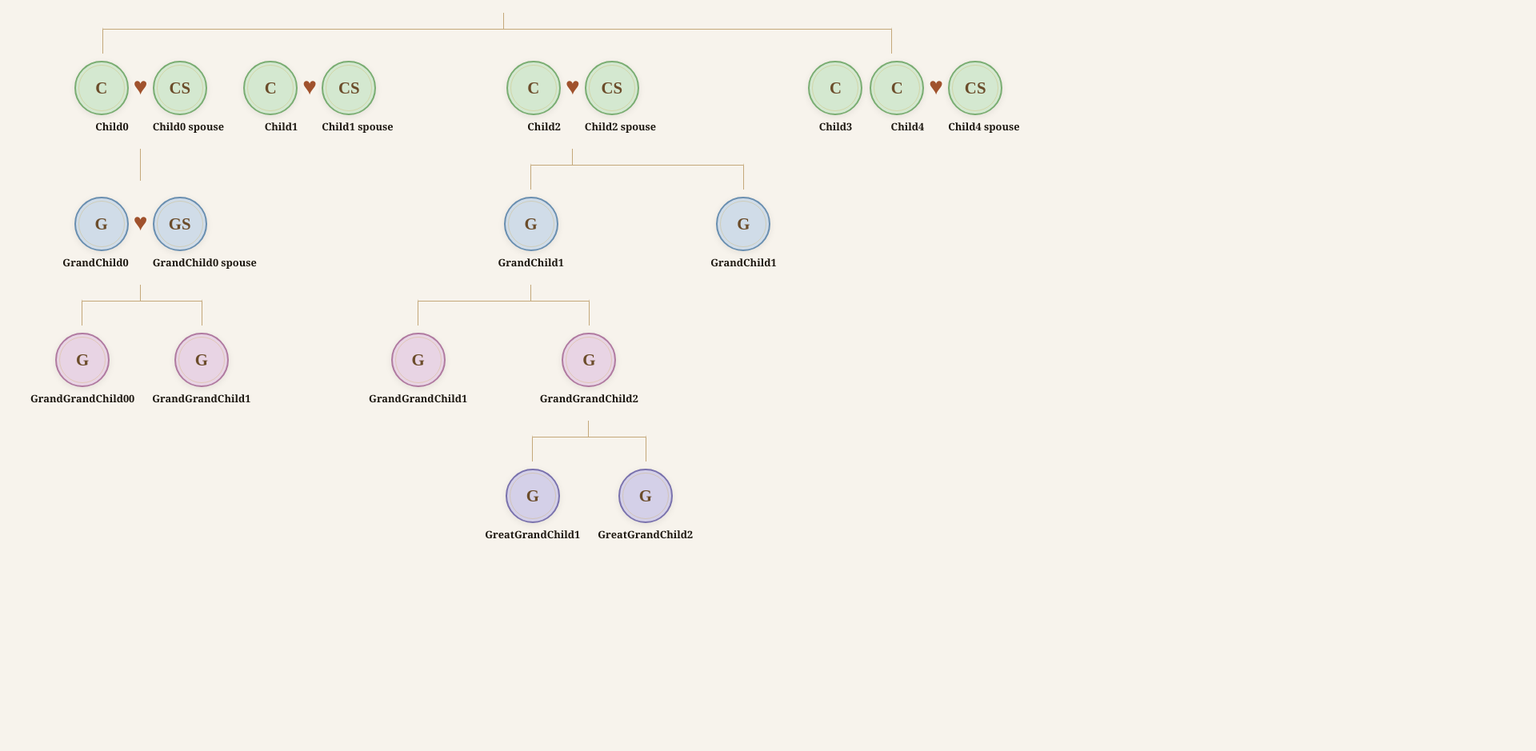
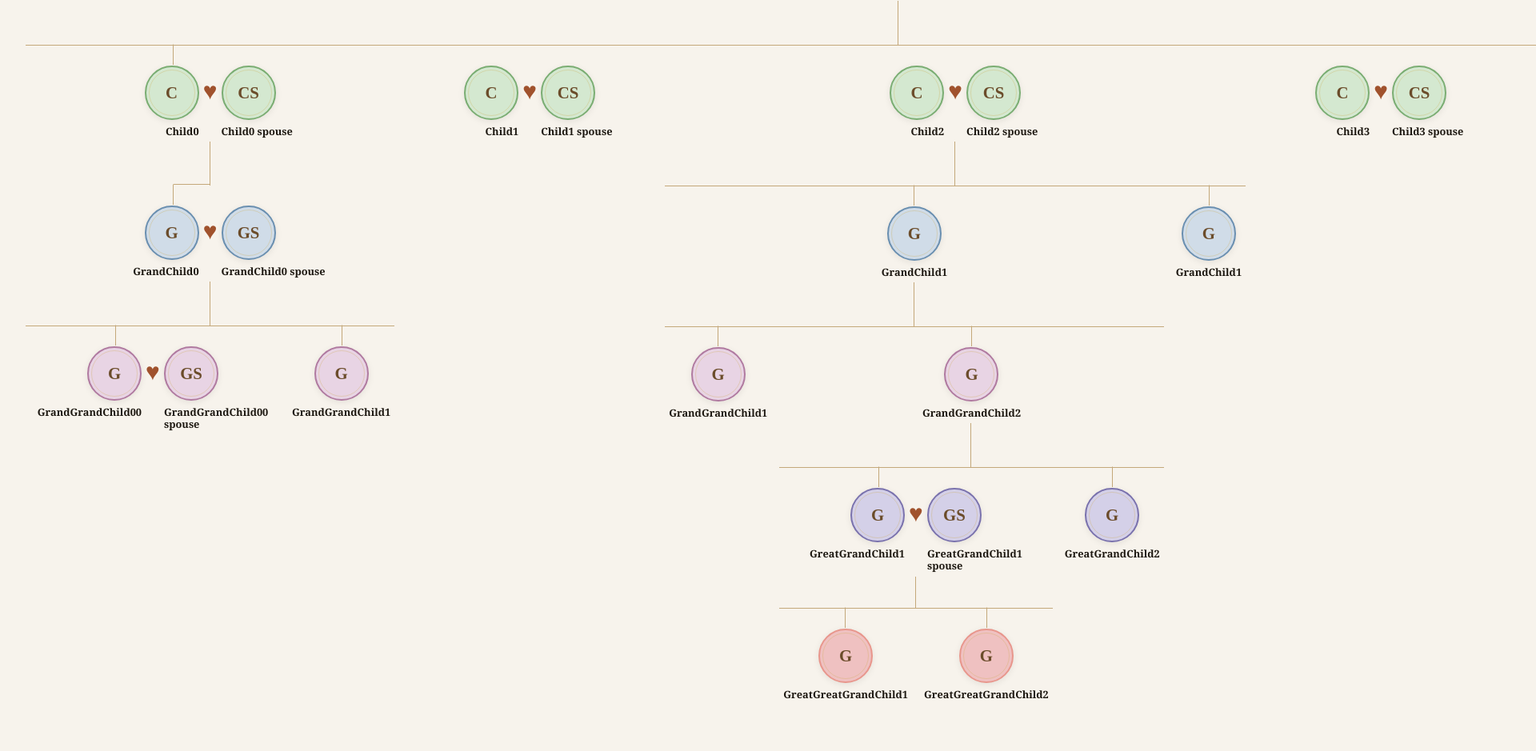
Before and after one commit to nyura123/family-tree-maker, a plain HTML site: page family_tree_to_html.html in a window 1280 px wide. Shown: the part 1207-2146 px from the top of the page at 80% size, 1920 px wide, since content can reach past the window. Before the commit the page ends 2051 px from the top, so only its background shows below. Drawn offline with Linux system fonts and the light colour scheme.

Commit message:
back to couple flex, use 150px for equal width of spouses; handle single child with spouse; fix corner edge calcs

```diff
--- a/family_tree_to_html.html
+++ b/family_tree_to_html.html
@@ -16,11 +16,11 @@
         --card-bg: #fffdf7;
         --light-green: #d4e8d0;
         --line-width: 1.5px;
-        --vertical-connect-line-height: 20px;
+        --vertical-connect-line-height: 25px;
         --loving-blue-color: #6a8fb0;
         --person-width: 64px;
         --heart-width: 18px;
-        --person-margin: 6px;
+        --person-margin: 5px;
       }
 
       #drop-zone {
@@ -128,7 +128,8 @@
       .grid-two-cols {
         display: grid;
         grid-template-columns: 1fr 1fr;
-        margin-block: var(--vertical-connect-line-height);
+        margin-top: 5px;
+        /* margin-block: var(--vertical-connect-line-height); */
         width: 100%;
       }
 
@@ -157,40 +158,48 @@
       }
 
       .couple {
-        display: grid;
+        display: flex;
+        flex-direction: row;
+        justify-content: center;
+        align-items: flex-start;
+        /* display: grid; */
         /* minmax ensures the spouses are equal width, allowing us to know where the center of left spouse is */
-        grid-template-columns: minmax(0, 1fr) auto minmax(0, 1fr);
+        /* grid-template-columns: minmax(75px, 1fr) auto minmax(75px, 1fr); */
       }
       .spouse-left {
-        flex: 1;
+        width: 150px;
         display: flex;
         flex-direction: row;
         justify-content: flex-end;
       }
       .spouse-right {
-        flex: 1;
+        width: 150px;
         display: flex;
         flex-direction: row;
         justify-content: flex-start;
       }
 
       .siblings {
+        padding-top: var(--vertical-connect-line-height);
         display: flex;
         justify-content: center;
         flex-direction: row;
         align-items: flex-start;
         gap: 10px;
       }
+      .siblings.multiple-children {
+        border-top: var(--line-width) solid var(--line);
+      }
 
       .connection-top-left-edge {
         position: absolute;
         top: calc(
-          var(--vertical-connect-line-height) * -2 + var(--line-width) * -1
+          var(--vertical-connect-line-height) * -1 + var(--line-width) * -1
         );
-        height: 30px;
+        height: calc(var(--vertical-connect-line-height) * 1);
         left: 0;
         right: 50%;
-        border-top: calc(var(--line-width) * 2) solid var(--cream);
+        border-top: calc(var(--line-width) * 1) solid var(--cream);
         border-right: var(--line-width) solid var(--line);
       }
       .connection-top-left-edge.is-couple {
@@ -200,22 +209,35 @@
           50% + var(--person-width) / 2 + var(--heart-width) / 2 + var(--person-margin)
         );
       }
+      .connection-top-left-edge-single-couple {
+        position: absolute;
+        top: calc(
+          var(--vertical-connect-line-height) * -1 + var(--line-width) * -1
+        );
+        height: calc(var(--vertical-connect-line-height) * 1);
+        /* for single-child couple, we want the top border from center of child spouse to couple heart center */
+        left: calc(
+          50% - var(--person-width) / 2 - var(--heart-width) / 2 - var(--person-margin)
+        );
+        right: 50%;
+        border-top: calc(var(--line-width) * 1) solid var(--line);
+      }
       .connection-top-right-edge {
         position: absolute;
         top: calc(
-          var(--vertical-connect-line-height) * -2 + var(--line-width) * -1
+          var(--vertical-connect-line-height) * -1 + var(--line-width) * -1
         );
-        height: 30px;
+        height: calc(var(--vertical-connect-line-height) * 1);
         left: 50%;
         right: 0;
-        border-top: calc(var(--line-width) * 2) solid var(--cream);
+        border-top: calc(var(--line-width) * 1) solid var(--cream);
         border-left: var(--line-width) solid var(--line);
       }
       .connection-top-right-edge.is-couple {
         /* move it to the left so that we're pointing to center of child spouse instead of
          center of couple (heart)   */
         left: calc(
-          50% - var(--person-width) / 2 - var(--heart-width) - var(--person-margin)
+          50% - var(--person-width) / 2 - var(--heart-width) / 2 - var(--person-margin)
         );
       }
 
@@ -248,7 +270,6 @@
             align-items: flex-start;
           }
           .person:last-child {
-            align-items: flex-end;
           } */
       /* .person.spouse {
             width: 110px;
@@ -322,6 +343,12 @@
         text-align: center;
         margin-top: 7px;
       }
+      .spouse-left .person-info {
+        text-align: right;
+      }
+      .spouse-right .person-info {
+        text-align: left;
+      }
 
       .person-name {
         font-family: "Playfair Display", Georgia, serif;
@@ -331,10 +358,10 @@
         color: var(--ink);
 
         /* ellipsis: "..."; */
-        max-width: 200px;
-        white-space: nowrap;
+        /* max-width: 150px; */
+        /* white-space: nowrap;
         overflow: hidden;
-        text-overflow: ellipsis;
+        text-overflow: ellipsis; */
       }
 
       .person-dates {
@@ -473,13 +500,18 @@
         isLastChild = true,
       ) {
         let nodeHtml = `<div style="width:100%">`;
+
         nodeHtml +=
-          '<div style="position:relative;flex:1;height:170px;display:flex;align-items:center;flex-direction:column">';
+          `<div style="position:relative;height:150px;display:flex;align-items:center;flex-direction:column">`;
 
+        // erase overhangs from parent connection lines for better visuals
         const isCouple = node.spouse ? true : false;
-        // erase overhangs from parent connection lines for better visuals
-        if (generation > 1 && isFirstChild && !isLastChild) {
+        const singleChildCouple = isCouple && isFirstChild && isLastChild;
+        if (generation > 1 && isFirstChild && (!isLastChild || singleChildCouple)) {
           nodeHtml += `<div class="connection-top-left-edge ${isCouple ? "is-couple" : ""}"></div>`;
+          if (singleChildCouple) {
+            nodeHtml += `<div class="connection-top-left-edge-single-couple"></div>`;
+          }
         }
         if (generation > 1 && isLastChild && !isFirstChild) {
           nodeHtml += `<div class="connection-top-right-edge ${isCouple ? "is-couple" : ""}"></div>`;
@@ -488,11 +520,9 @@
 
         if (node.children && node.children.length > 0) {
           const multipleChildren = node.children.length > 1;
-          nodeHtml += multipleChildren
-            ? renderMultipleChildrenConnection()
-            : renderSingleChildConnection();
+          nodeHtml +=renderConnectionToChildren();
           nodeHtml += "</div>"; // close person + connection container div
-          nodeHtml += '<div class="siblings">';
+          nodeHtml += `<div class="siblings ${multipleChildren ? "multiple-children" : ""}">`;
           for (let i = 0; i < node.children.length; i++) {
             const child = node.children[i];
             const isFirstChild = i === 0;
@@ -511,7 +541,7 @@
         nodeHtml += "</div>";
         return nodeHtml;
       }
-      function renderSingleChildConnection() {
+      function renderConnectionToChildren() {
         // flex-1 makes it take rest of parent (person+connection)'s static height
         // this makes all the parent+connection containers the same height,
         // even when some people have multi-line names.
@@ -519,20 +549,6 @@
                 <div class="grid-two-cols" style="flex:1">
                     <div class="line-right"></div>
                     <div></div>
-                    <div class="line-right"></div>
-                    <div></div>
-                </div>
-                `;
-      }
-      function renderMultipleChildrenConnection() {
-        // flex-1 makes it take rest of parent (person+connection)'s static height,
-        // see comment above in renderSingleChildConnection.
-        return `
-                <div class="grid-two-cols" style="flex:1">
-                    <div class="line-right"></div>
-                    <div></div>
-                    <div class="line-top"></div>
-                    <div class="line-top"></div>
                 </div>
                 `;
       }
@@ -575,6 +591,9 @@
                 children: [
                   {
                     name: "GrandGrandChild00",
+                    spouse: {
+                        name: "GrandGrandChild00 spouse",
+                    }
                   },
                   {
                     name: "GrandGrandChild1",
@@ -606,6 +625,17 @@
                     children: [
                       {
                         name: "GreatGrandChild1",
+                        spouse: {
+                          name: "GreatGrandChild1 spouse",
+                        },
+                        children: [
+                          {
+                            name: "GreatGreatGrandChild1",
+                          },
+                          {
+                            name: "GreatGreatGrandChild2",
+                          },
+                        ],
                       },
                       {
                         name: "GreatGrandChild2",
@@ -621,12 +651,20 @@
           },
           {
             name: "Child3",
+            spouse: {
+              name: "Child3 spouse",
+            },
           },
           {
             name: "Child4",
             spouse: {
               name: "Child4 spouse",
             },
+            children: [
+              {
+                name: "GrandChild2",
+              },
+            ],
           },
         ],
       };
```
